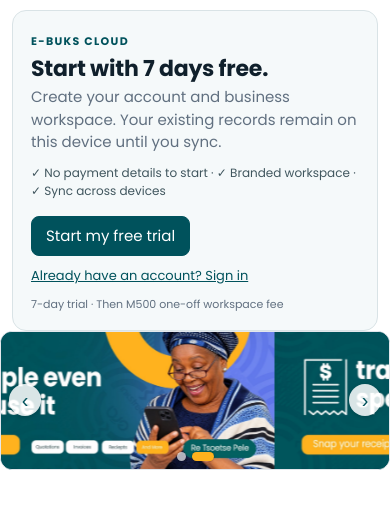
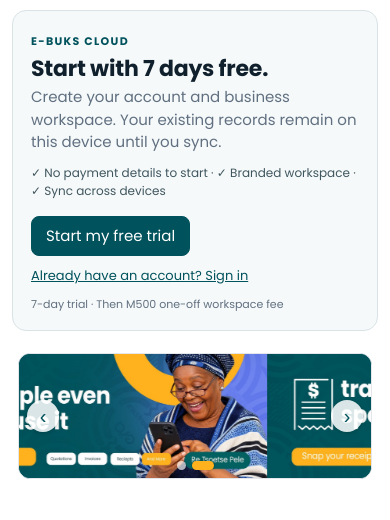
Before and after one commit to academyarts/Ebuks, a plain HTML site: page index.html in a window 390 px wide. Shown: the part 76-596 px from the top of the page. Drawn offline with nearby package versions, Linux system fonts and the light colour scheme.

Commit message:
Preserve responsive layout for original hero banner

```diff
--- a/css/app.css
+++ b/css/app.css
@@ -61,3 +61,5 @@ footer{text-align:center;color:var(--mu);font-size:13px;padding:30px 16px}.strip
 .public-hero{max-width:1080px;margin:0 auto;padding:64px 18px;display:grid;grid-template-columns:1.2fr .8fr;gap:30px;align-items:center;min-height:390px}.public-hero h1{font-size:clamp(34px,5vw,54px);line-height:1.04;color:var(--ac);margin:12px 0}.public-hero p{max-width:550px;color:var(--mu);font-size:16px;margin-bottom:22px}.public-docs{display:grid;gap:12px;transform:rotate(3deg)}.public-docs div{padding:25px;border-radius:12px;background:#f1f7f8;border:1px solid #dce7e9;color:var(--ac);font-size:22px;font-weight:700;box-shadow:0 8px 22px #10202c12}.public-docs div:nth-child(2){margin-left:35px;background:#fff8e9;color:#885d13}.public-docs div:nth-child(3){margin-left:70px;background:#eff7f0;color:#286344}
 .public-features{max-width:1080px;margin:0 auto 40px;padding:0 18px;display:grid;grid-template-columns:repeat(3,1fr);gap:14px}.public-features div{border:1px solid var(--bd);border-radius:12px;padding:20px}.public-features p{font-size:13px;color:var(--mu);margin-bottom:0}
 @media(max-width:700px){.public-hero{grid-template-columns:1fr;padding:40px 18px}.public-docs{display:none}.public-features{grid-template-columns:1fr}.public-hero h1{font-size:36px}}
+
+.public-banner{max-width:1080px;margin:22px auto 0;padding:0 18px}.public-banner .sl{margin-bottom:0}
```
